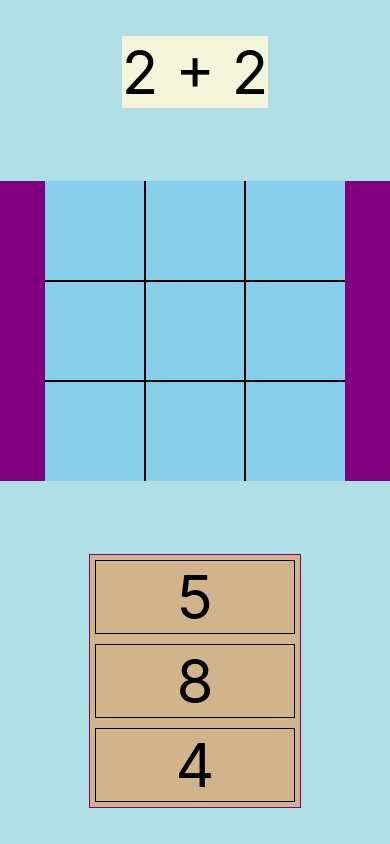
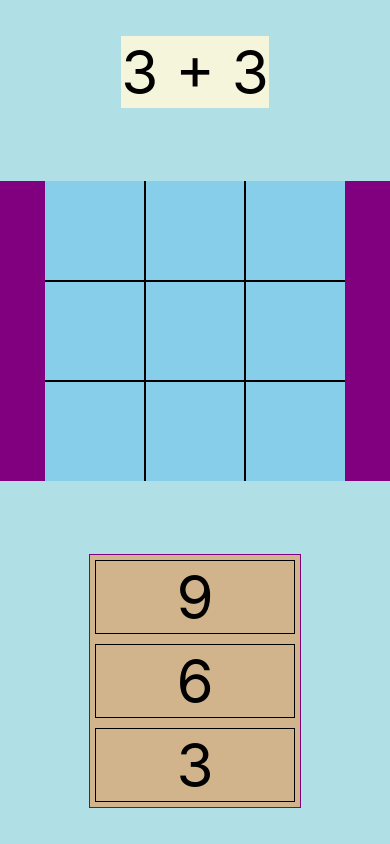
Before and after one commit to RdotSilva/React-Native-TicTacToe-Math-Game, a React Native app: screen / in a window 390 px wide. Built offline with nearby package versions, Linux system fonts and the light colour scheme.

Commit message:
Import questions to use inside state

```diff
--- a/App.js
+++ b/App.js
@@ -8,6 +8,9 @@ import {
 } from "react-native";
 import { MaterialCommunityIcons as Icon } from "react-native-vector-icons";
 
+// Quiz questions imported from separate file to keep things clean.
+import questions from "./utils/questions";
+
 export default function App() {
   const [gameState, setGameState] = useState([
     [0, 0, 0],
@@ -17,26 +20,7 @@ export default function App() {
 
   const [currentQuestion, setCurrentQuestion] = useState(null);
 
-  const [mathQuestions, setMathQuestions] = useState([
-    {
-      question: "1 + 1",
-      answers: {
-        a: "2",
-        b: "5",
-        c: "1"
-      },
-      correctAnswer: "2"
-    },
-    {
-      question: "2 + 2",
-      answers: {
-        a: "5",
-        b: "8",
-        c: "4"
-      },
-      correctAnswer: "4"
-    }
-  ]);
+  const [mathQuestions, setMathQuestions] = useState(questions);
   const [currentPlayer, setCurrentPlayer] = useState(1);
 
   const getRandomMathQuestion = () => {
```
